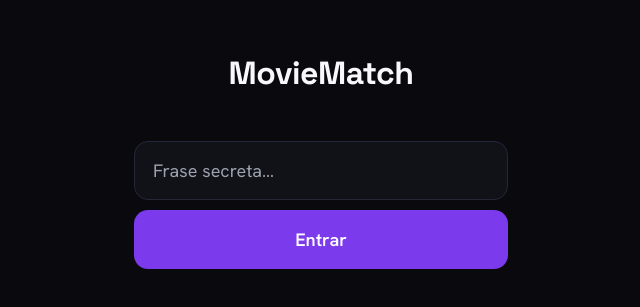
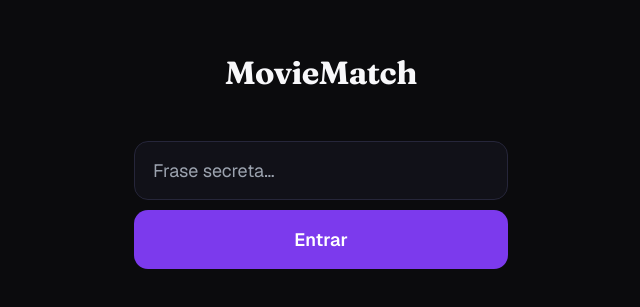
Before and after one commit to joolguin/TheCinematicUs, a React (Vite) app in the folder frontend/: page / in a window 1280 px wide. Shown: the part 215-522 px from the top of the page, without its empty margins (319-959 px from the left). Built offline with nearby package versions, Linux system fonts and the light colour scheme; no server answers.

Commit message:
feat(frontend): add DESIGN.md token layer (Ember palette, Fraunces/Geist/mono, muted identity rings)

```diff
--- a/frontend/index.html
+++ b/frontend/index.html
@@ -7,7 +7,7 @@
     <link rel="preconnect" href="https://fonts.googleapis.com" />
     <link rel="preconnect" href="https://fonts.gstatic.com" crossorigin />
     <link
-      href="https://fonts.googleapis.com/css2?family=Space+Grotesk:wght@500;600;700&family=Hanken+Grotesk:wght@400;500;600;700&display=swap"
+      href="https://fonts.googleapis.com/css2?family=Fraunces:opsz,wght@9..144,400;9..144,500;9..144,600;9..144,700&family=Geist:wght@400;500;600;700&family=JetBrains+Mono:wght@400;500;600&display=swap"
       rel="stylesheet"
     />
     <title>TheCinematicUs</title>
--- a/frontend/src/assets/avatars.ts
+++ b/frontend/src/assets/avatars.ts
@@ -4,4 +4,4 @@ import vale from './avatar-vale.png';
 
 export const AVATAR: Record<UserName, string> = { Jo: jo, Vale: vale };
 
-export const RING: Record<UserName, string> = { Jo: '#16ae3c', Vale: '#f14747' };
+export const RING: Record<UserName, string> = { Jo: '#7E9471', Vale: '#B0687A' };
--- a/frontend/src/index.css
+++ b/frontend/src/index.css
@@ -2,10 +2,18 @@
 @tailwind components;
 @tailwind utilities;
 
-:root { color-scheme: dark; }
+:root {
+  color-scheme: dark;
+  --theater: #0B0B0D;
+  --charcoal: #161619;
+  --ink: #1F1F23;
+  --screen: #F4F4F5;
+  --reel: #8A8A93;
+  --ember: #E0703C;
+  --ember-bloom: rgba(224,112,60,0.45);
+}
 
-/* Keyframes definidos en CSS para que existan siempre — se referencian tanto
-   desde utilidades animate-* como desde animations arbitrarias e inline (confetti). */
+/* Keyframes definidos en CSS para que existan siempre. */
 @keyframes fadeUp    { from { opacity: 0; transform: translateY(10px); } to { opacity: 1; transform: translateY(0); } }
 @keyframes slideUp   { from { transform: translateY(100%); opacity: 0; } to { transform: translateY(0); opacity: 1; } }
 @keyframes slideDown { from { transform: translateY(-20px); opacity: 0; } to { transform: translateY(0); opacity: 1; } }
@@ -16,23 +24,23 @@
 @keyframes confFall  { 0% { opacity: 1; transform: translateY(0) rotate(0deg); } 100% { opacity: 0; transform: translateY(260px) rotate(540deg); } }
 @keyframes spin      { from { transform: rotate(0deg); } to { transform: rotate(360deg); } }
 @keyframes fadeIn    { from { opacity: 0; } to { opacity: 1; } }
+@keyframes bloom     { from { opacity: 0; transform: scale(0.6); } to { opacity: 1; transform: scale(1); } }
 
 body {
   margin: 0;
-  background: #09090e;
-  color: #f8f8fa;
-  font-family: 'Hanken Grotesk', sans-serif;
+  background: var(--theater);
+  color: var(--screen);
+  font-family: 'Geist', sans-serif;
   -webkit-tap-highlight-color: transparent;
 }
 
-/* Slider de duración (panel de filtros) — pulgar violeta como en el prototipo. */
 input[type='range'] {
   -webkit-appearance: none;
   appearance: none;
   width: 100%;
   height: 4px;
   border-radius: 2px;
-  background: #2d2d3e;
+  background: var(--ink);
   outline: none;
 }
 input[type='range']::-webkit-slider-thumb {
@@ -41,16 +49,14 @@ input[type='range']::-webkit-slider-thumb {
   width: 20px;
   height: 20px;
   border-radius: 50%;
-  background: #7c3aed;
+  background: var(--ember);
   cursor: pointer;
-  box-shadow: 0 0 6px rgba(124, 58, 237, 0.5);
 }
 input[type='range']::-moz-range-thumb {
   width: 20px;
   height: 20px;
   border: none;
   border-radius: 50%;
-  background: #7c3aed;
+  background: var(--ember);
   cursor: pointer;
-  box-shadow: 0 0 6px rgba(124, 58, 237, 0.5);
 }
--- a/frontend/tailwind.config.js
+++ b/frontend/tailwind.config.js
@@ -3,12 +3,26 @@ export default {
   content: ['./index.html', './src/**/*.{ts,tsx}'],
   theme: {
     extend: {
+      colors: {
+        theater: '#0B0B0D',
+        charcoal: '#161619',
+        ink: '#1F1F23',
+        screen: '#F4F4F5',
+        reel: '#8A8A93',
+        'reel-dim': '#5C5C63',
+        whisper: 'rgba(244,244,245,0.08)',
+        ember: '#E0703C',
+        'ember-dim': 'rgba(224,112,60,0.14)',
+        'ember-bloom': 'rgba(224,112,60,0.45)',
+        error: '#C25A4A',
+        'id-jo': '#7E9471',
+        'id-vale': '#B0687A',
+      },
       fontFamily: {
-        display: ['"Space Grotesk"', 'sans-serif'],
-        sans: ['"Hanken Grotesk"', 'sans-serif'],
+        display: ['Fraunces', 'serif'],
+        sans: ['Geist', 'sans-serif'],
+        mono: ['"JetBrains Mono"', 'monospace'],
       },
-      // Los @keyframes viven en index.css (para estar disponibles también en
-      // animations arbitrarias e inline). Acá sólo los atajos animate-*.
       animation: {
         fadeUp: 'fadeUp .4s ease',
         slideUp: 'slideUp .3s ease',
@@ -19,6 +33,7 @@ export default {
         glowPulse: 'glowPulse 3s ease infinite',
         spin: 'spin .8s linear infinite',
         fadeIn: 'fadeIn .3s ease',
+        bloom: 'bloom .8s ease both',
       },
     },
   },
```
